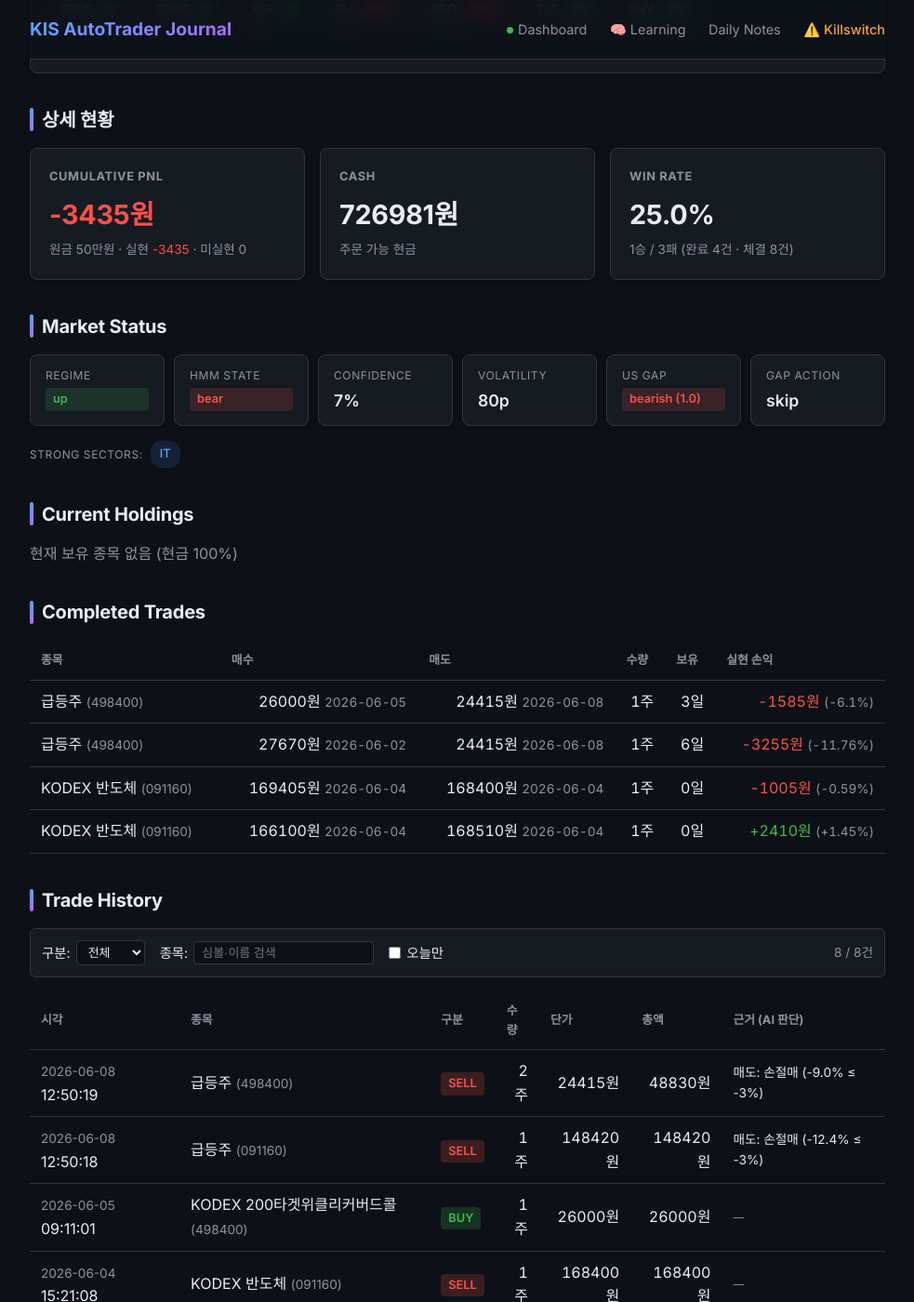
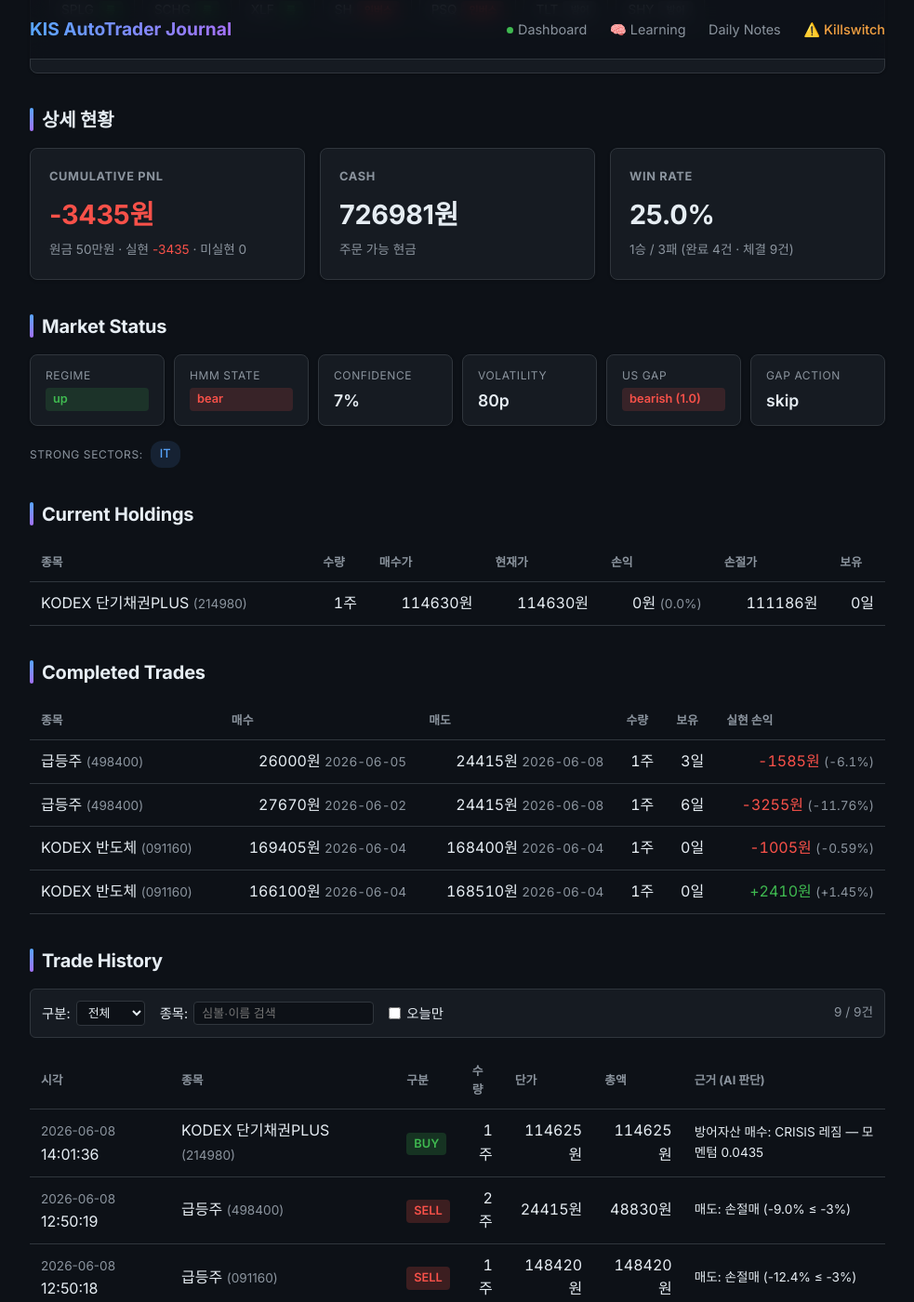
Before and after one commit to BudongJW/kis-trading-journal, a Jekyll site: the page built from index.html, in a window 1280 px wide and 1400 px high, scrolled down 1826 px. Shown: the whole window at 93% size, without its empty margins (148-1131 px from the left). Built offline with Jekyll 4.4.1, drawn with Linux system fonts in a browser that asks for light colours; nearby versions of some CDN libraries; some of the changed text lies outside the part shown.

Commit message:
auto: portfolio update 14:01

```diff
--- a/_data/portfolio.json
+++ b/_data/portfolio.json
@@ -1,10 +1,25 @@
 {
-  "updated_at": "2026-06-08T13:58:07.115888",
+  "updated_at": "2026-06-08T14:01:38.368173",
   "initial_capital": 500000,
   "cash": 726981,
-  "holdings": [],
+  "holdings": [
+    {
+      "symbol": "214980",
+      "name": "KODEX 단기채권PLUS",
+      "qty": 1,
+      "current_price": 114630,
+      "value": 114630,
+      "buy_price": 114630,
+      "pnl": 0,
+      "pnl_pct": 0.0,
+      "atr_at_buy": 0.0,
+      "hold_days": 0,
+      "peak_price": 114625,
+      "stop_price": 111186
+    }
+  ],
   "reconcile": {
-    "matched": 0,
+    "matched": 1,
     "broker_only": 0,
     "ledger_only": 0,
     "qty_mismatch": 0
@@ -16,13 +31,13 @@
     "set_at": "",
     "set_by": ""
   },
-  "holdings_value": 0,
-  "total_value": 898041,
+  "holdings_value": 114630,
+  "total_value": 898031,
   "total_pnl": -3435,
   "total_pnl_pct": -0.38,
   "realized_pnl": -3435,
   "unrealized_pnl": 0,
-  "total_trades": 8,
+  "total_trades": 9,
   "completed_trades": 4,
   "winning_trades": 1,
   "losing_trades": 3,
@@ -123,6 +138,18 @@
       "price": 24415,
       "amount": 48830,
       "reason": "매도: 손절매 (-9.0% ≤ -3%)"
+    },
+    {
+      "timestamp": "2026-06-08T14:01:36",
+      "date": "2026-06-08",
+      "time": "14:01:36",
+      "symbol": "214980",
+      "name": "KODEX 단기채권PLUS",
+      "side": "buy",
+      "qty": 1,
+      "price": 114625,
+      "amount": 114625,
+      "reason": "방어자산 매수: CRISIS 레짐 — 모멘텀 0.0435"
     }
   ],
   "realized": [
@@ -186,16 +213,16 @@
   "rejected_orders": [],
   "today_summary": {
     "date": "2026-06-08",
-    "buys": 0,
+    "buys": 1,
     "sells": 2,
     "completed_round_trips": 2,
-    "buy_notional": 0,
+    "buy_notional": 114625,
     "sell_notional": 197250,
-    "fees": 30,
+    "fees": 47,
     "taxes": 454,
-    "total_cost": 484,
+    "total_cost": 501,
     "realized_pnl_gross": -4840,
-    "realized_pnl_net": -5324,
+    "realized_pnl_net": -5341,
     "best_trade": {
       "symbol": "498400",
       "name": "급등주",
@@ -210,11 +237,11 @@
     }
   },
   "costs": {
-    "total_fees": 139,
+    "total_fees": 156,
     "total_taxes": 1229,
-    "total_cost": 1368,
+    "total_cost": 1385,
     "realized_pnl_gross": -3435,
-    "realized_pnl_net": -4803,
+    "realized_pnl_net": -4820,
     "tax_exemption_remaining_krw": 2500000
   },
   "performance": {
@@ -481,14 +508,14 @@
     },
     {
       "date": "2026-06-08",
-      "total_value": 898041,
+      "total_value": 898031,
       "cash": 726981,
-      "holdings_value": 0,
-      "day_pnl": -5324,
+      "holdings_value": 114630,
+      "day_pnl": -5341,
       "cumul_pnl": -3435,
       "realized_pnl": -3435,
       "unrealized_pnl": 0,
-      "net_deposit": 401476,
+      "net_deposit": 401466,
       "regime": "up",
       "hmm_state": "bear",
       "confidence": 0.07,
@@ -542,16 +569,16 @@
     "enabled": true,
     "regime": "CRISIS",
     "confidence": 0.65,
-    "sma_ratio": 0.6954,
+    "sma_ratio": 0.7005,
     "canary_bad": 1,
     "canary_scores": {
       "195930": 0.5611,
-      "132030": -1.3631
+      "132030": -1.3558
     }
   },
   "us_session": {
     "enabled": true,
-    "cash_usd": 546.251056,
+    "cash_usd": 476.057103,
     "positions": 0,
     "holdings": [],
     "max_positions": 3,
@@ -716,10 +743,10 @@
     "game": {
       "level": 3,
       "title": "수습 분석가",
-      "xp": 2503,
-      "xp_in_level": 1063,
+      "xp": 2553,
+      "xp_in_level": 1113,
       "xp_for_next": 1176,
-      "progress_pct": 90.4,
+      "progress_pct": 94.6,
       "achievements": [
         {
           "icon": "🎯",
@@ -788,7 +815,7 @@
         {
           "label": "거래경험",
           "icon": "💼",
-          "value": 8,
+          "value": 9,
           "suffix": "건",
           "bar": null
         },
--- a/state/trades.csv
+++ b/state/trades.csv
@@ -7,3 +7,4 @@
 2026-06-05T09:11:01,498400,KODEX 200타겟위클리커버드콜,buy,1,26000,26000,0,
 2026-06-08T12:50:18,091160,급등주,sell,1,148420,148420,0,매도: 손절매 (-12.4% ≤ -3%)
 2026-06-08T12:50:19,498400,급등주,sell,2,24415,48830,0,매도: 손절매 (-9.0% ≤ -3%)
+2026-06-08T14:01:36,214980,KODEX 단기채권PLUS,buy,1,114625,114625,0,방어자산 매수: CRISIS 레짐 — 모멘텀 0.0435
```
